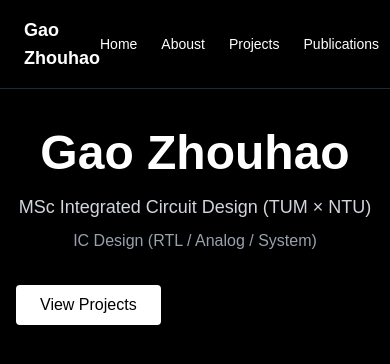
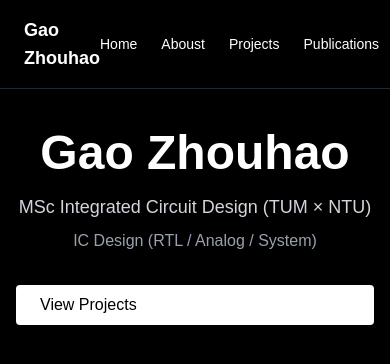
Before and after one commit to gaozhouhao/my-website, a Next.js app: page / in a window 390 px wide. Shown: the top 364 px of the page. Built offline with nearby package versions, Linux system fonts and the light colour scheme.

Commit message:
modify display

```diff
--- a/app/page.tsx
+++ b/app/page.tsx
@@ -15,7 +15,7 @@ export default function Home() {
         IC Design (RTL / Analog / System)
       </p>
 
-      <div className="mt-8 flex gap-4">
+      <div className="mt-8 flex flex-col gap-3 sm:flex-row sm:flex-wrap">
         <Link
           href="/projects"
           className="px-6 py-2 bg-white text-black rounded"
--- a/app/publications/page.tsx
+++ b/app/publications/page.tsx
@@ -1,7 +1,7 @@
 export default function PublicationsPage() {
   return (
     <main className="min-h-screen bg-black text-white px-8 py-16">
-      <h1 className="text-4xl font-bold">Publications</h1>
+      <h1 className="text-3xl font-bold sm:text-4xl md:text-5xl">
 
       {/* Papers */}
       <section className="mt-12">
```
